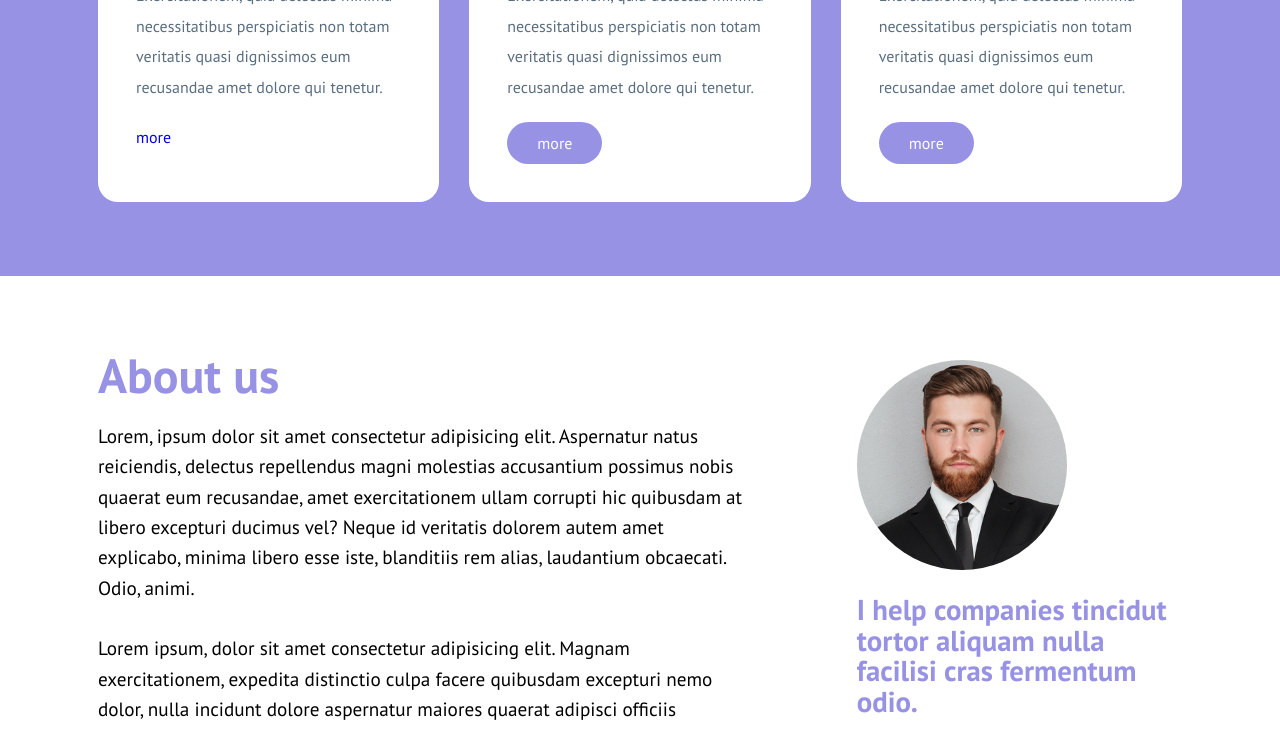
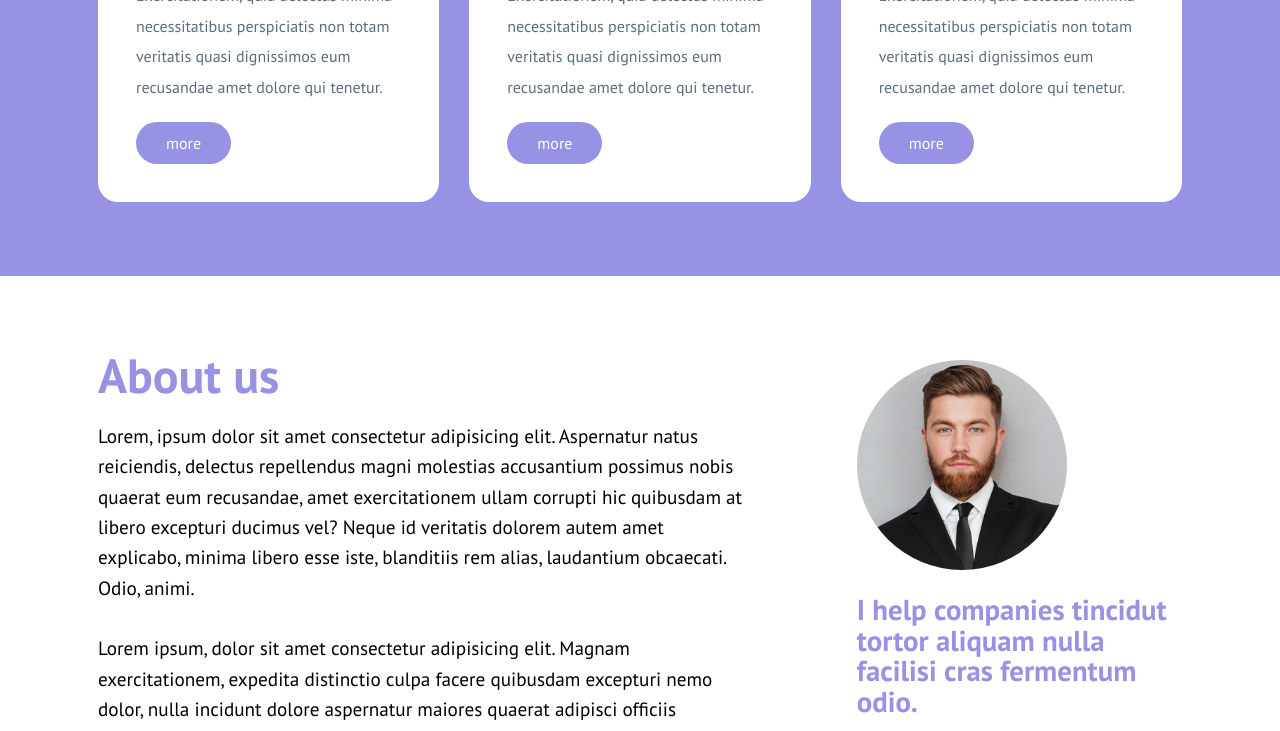
Before and after one commit to taddeoneri/htmlcss-responsive-layout, a plain HTML site: page index.html in a window 1280 px wide. Shown: the part 3940-4671 px from the top of the page. Drawn offline with Linux system fonts and the light colour scheme.

Commit message:
fixed index html

```diff
--- a/index.html
+++ b/index.html
@@ -135,7 +135,7 @@
                         <h2>04</h2>
                         <h3>Best Pracing</h3>
                         <p>Lorem ipsum dolor sit amet consectetur adipisicing elit. Exercitationem, quia delectus minima necessitatibus perspiciatis non totam veritatis quasi dignissimos eum recusandae amet dolore qui tenetur.</p>
-                        <a href="#">more</a>
+                        <a class="btn" href="#">more</a>
                     </div>
                     <div class="card p-card">
                         <h2>05</h2>
```
